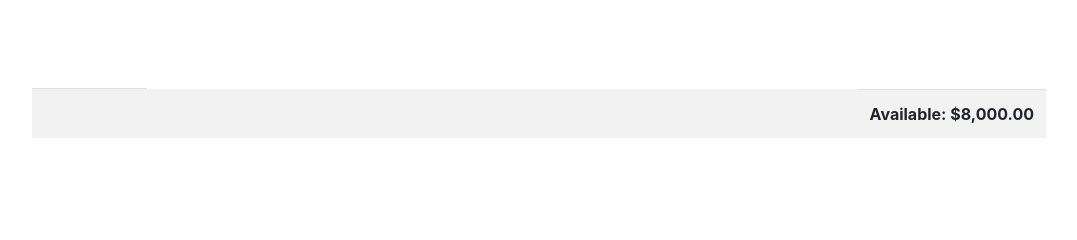
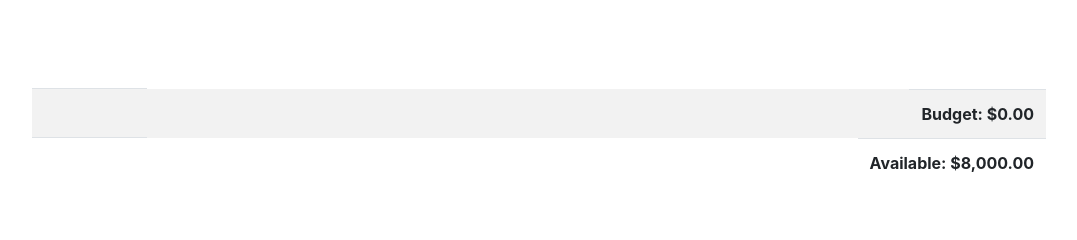
Before and after one commit to coole123/MiserMe, a Flask app: page / in a window 1280 px wide. Shown: the part 175-415 px from the top of the page, without its empty margins (101-1178 px from the left). Run offline with Flask 2, Linux system fonts and the light colour scheme; the visitor is signed in with stand-in values (Sample User, id 1); some libraries are stand-ins or nearby versions.

Commit message:
adding budget to the index.html and the index function

```diff
--- a/miserme/app.py
+++ b/miserme/app.py
@@ -80,11 +80,12 @@ def index():
             "notes": row[5]
         })
 
-    c.execute("SELECT funds FROM registrants WHERE id = :user_id", {"user_id": session["user_id"]})
+    c.execute("SELECT funds, budget FROM registrants WHERE id = :user_id", {"user_id": session["user_id"]})
     rows = c.fetchall()
     current_funds = usd(rows[0][0])
+    budget = usd(rows[0][1])
 
-    return render_template("index.html", funds_snapshot=funds_snapshot, current_funds=current_funds)
+    return render_template("index.html", funds_snapshot=funds_snapshot, current_funds=current_funds, budget=budget)
 
 @app.route("/start_budget", methods=["GET", "POST"])
 @login_required
--- a/miserme/templates/index.html
+++ b/miserme/templates/index.html
@@ -43,6 +43,12 @@
     <table class="table table-striped">
         <!-- Table data -->
         <tbody>
+            <!-- Display the set budget -->
+            <tr>
+                <td colspan="6"></td>
+                <td style="font-weight: bold; float: right;">Budget: {{ budget }}</td>
+            </tr>
+            <!-- Display the current available funds -->
             <tr>
                 <td colspan="6"></td>
                 <td style="font-weight: bold; float: right;">Available: {{ current_funds }}</td>
```
Also changed, not shown: miserme/registrants.db, 1 other file.
